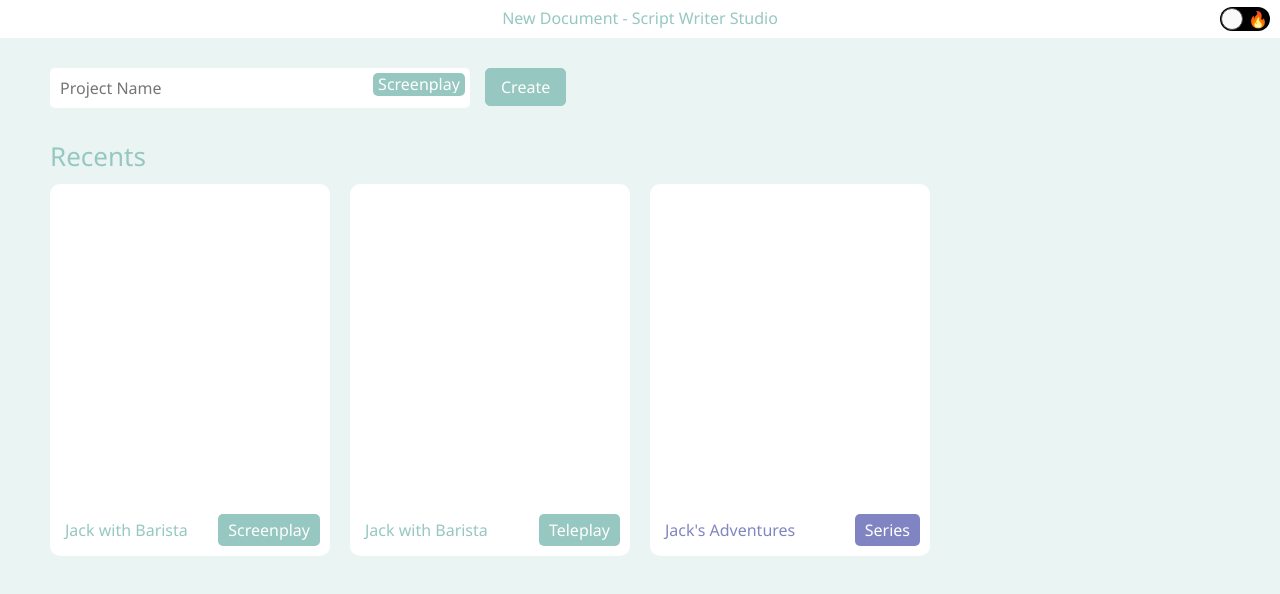
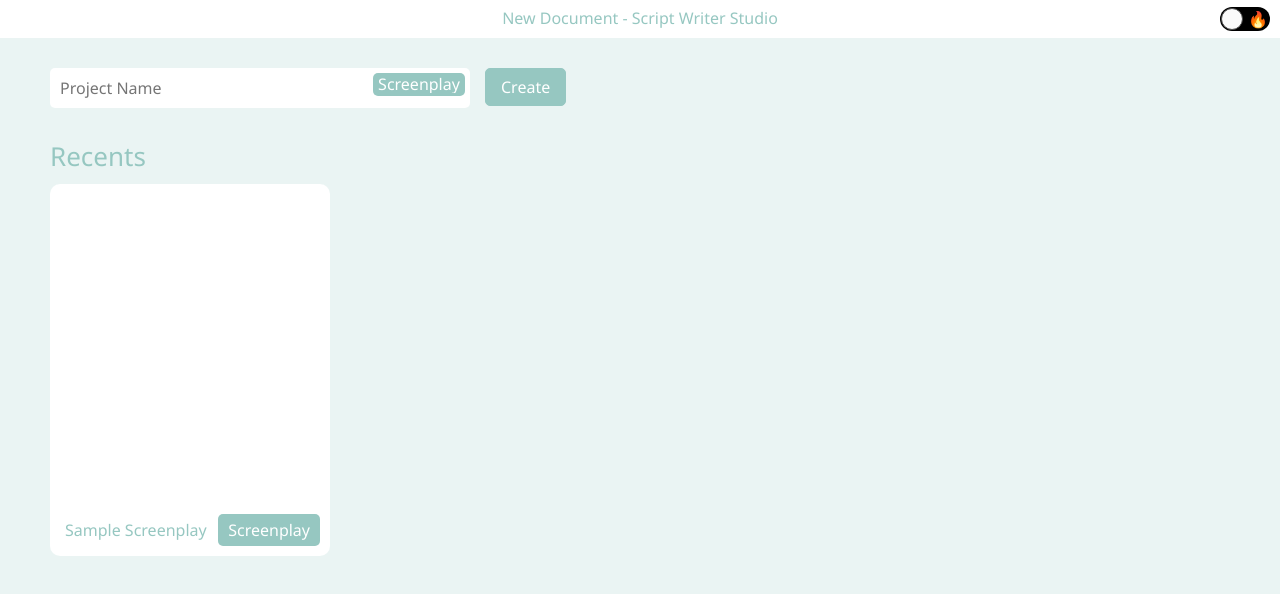
Before and after one commit to rarya618/Storia, a React (Create React App) app: page /#/ in a window 1280 px wide. Shown: the top 594 px of the page. Built offline with nearby package versions, Linux system fonts and the light colour scheme.

Commit message:
Fixed Minor Code Errors

```diff
--- a/src/components/Recent.tsx
+++ b/src/components/Recent.tsx
@@ -8,9 +8,9 @@ const Recent = (props: Props) => {
         <div className="container">
 			<h1 className={"heading small left small-spaced-none " + props.color + "-color"}>Recents</h1>
 			<div className="row wrap">
-				<RecentFile name="Jack with Barista" isDarkTheme={props.isDarkTheme} link="screenplay"  type="Screenplay" id="hekfdr" />
-				<RecentFile name="Jack with Barista" isDarkTheme={props.isDarkTheme} link="teleplay" type="Teleplay" id="kdefsd" />
-				<RecentFile name="Jack's Adventures" isDarkTheme={props.isDarkTheme} link="series" type="Series" id="fedsfe" />
+				<RecentFile name="Sample Screenplay" isDarkTheme={props.isDarkTheme} link="screenplay" type="Screenplay" id="smpsp" />
+				{/* <RecentFile name="Sample Teleplay" isDarkTheme={props.isDarkTheme} link="teleplay" type="Teleplay" id="smptp" />
+				<RecentFile name="Sample Series" isDarkTheme={props.isDarkTheme} link="series" type="Series" id="smpse" /> */}
 			</div>
         </div>
     );
--- a/src/objects/Element.tsx
+++ b/src/objects/Element.tsx
@@ -9,20 +9,26 @@ import {getClassCode} from "../App";
 import { allElements, autocapitalize } from "../views/WriterView";
 
 // declare types
-type Handler = ({}) => void;
-type HandlerWithType = ({}, type: string) => void;
+type ElementObject = {id: string, data: string, type: string};
+type KeyObject = {id: string, ref: HTMLTextAreaElement | null};
 
-// declare Props
+// declare handlers
+type ElementHandler = ({id, data, type}: ElementObject) => void;
+type ElementKeyHandlerWithType = ({id, ref}: KeyObject, type: string) => void;
+
+type ElementKeyHandler = ({id, ref}: KeyObject) => void;
+
+// declare props
 type Props = {
     id: string,
     type: string,
     data: string,
     isDarkTheme: boolean,
-    updatePage: Handler,
-    addElement: HandlerWithType,
-    prevElement: Handler,
-    nextElement: Handler,
-    deleteElement: Handler,
+    updatePage: ElementHandler,
+    addElement: ElementKeyHandlerWithType,
+    prevElement: ElementKeyHandler,
+    nextElement: ElementKeyHandler,
+    deleteElement: ElementKeyHandler,
     setCurrentType: Dispatch<string>
 };
 
@@ -76,7 +82,7 @@ const Element = (props: Props) => {
 
         if (dataChanged || typeChanged) {
             // auto-create scene heading
-            if (elementData.toLowerCase() == "int." || elementData.toLowerCase() == "ext.") {
+            if (elementData.toLowerCase() === "int." || elementData.toLowerCase() === "ext.") {
                 setElementType("heading");
             }
 
@@ -104,7 +110,7 @@ const Element = (props: Props) => {
         }, type);
     }
 
-    function handleArrowKey(e: KeyboardEvent, arrowFunction: Handler) {
+    function handleArrowKey(e: KeyboardEvent, arrowFunction: ElementKeyHandler) {
         if (!["Shift", "Meta"].includes(previousKey) ) {
             e.preventDefault();
             arrowFunction({
```
